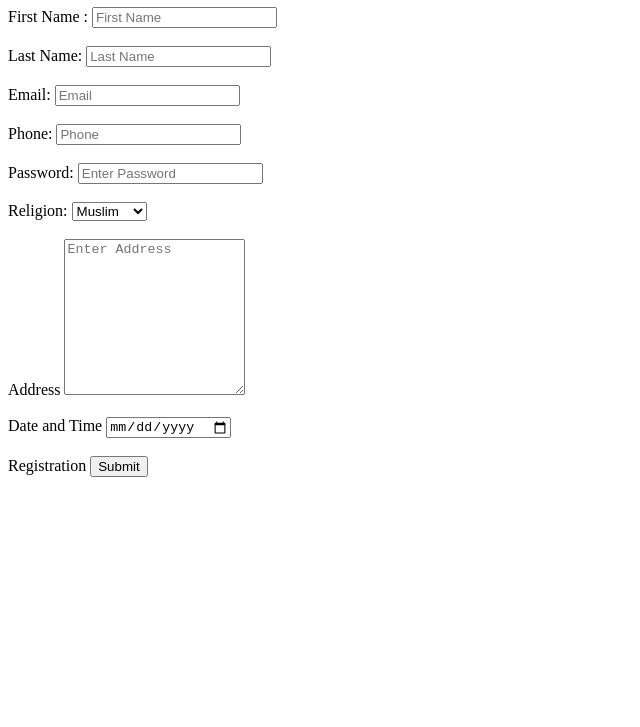
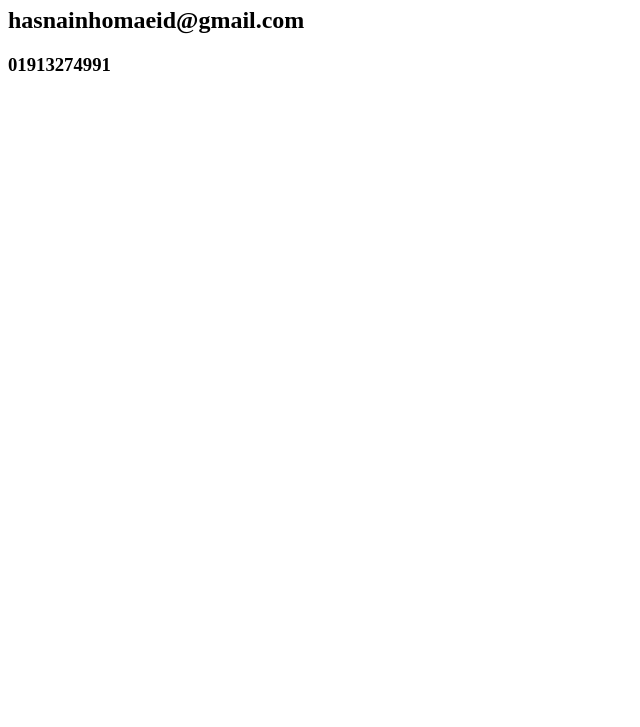
Before and after one commit to hasnain04/html, a plain HTML site: page index.html in a window 1280 px wide. Shown: the part 73-800 px from the top of the page, without its empty margins (0-640 px from the left). Drawn offline with Linux system fonts and the light colour scheme.

Commit message:
Update index.html

```diff
--- a/index.html
+++ b/index.html
@@ -1,35 +1,14 @@
 <!DOCTYPE html>
+<html lang="en">
 <head>
-
-    <title>Google Form</title>
+    <meta charset="UTF-8">
+    <meta http-equiv="X-UA-Compatible" content="IE=edge">
+    <meta name="viewport" content="width=device-width, initial-scale=1.0">
+    <title>Document</title>
 </head>
 <body>
-  <h1>Create User Form</h1>
-  <form action="" method="get/post">
-    <label>First Name :</label>
-                   <input type="text" placeholder="First Name" /><br/><br/>
-    <label>Last Name: </label>
-                   <input type="text" placeholder="Last Name" /><br/><br/>
-    <label>Email: </label>
-                   <input type="Email" placeholder="Email" /><br/><br/>
-    <label>Phone: </label>
-    <input type="Number" placeholder="Phone" /><br/><br/>
-    <label>Password: </label>
-                  <input type="password" placeholder="Enter Password" /><br/><br/>
-    <label>Religion: </label>
-    <select>
-        <option>Muslim</option>
-             <option>Hindu</option>
-             <option>Christian</option>
-        <option>Others</option>
-    </select><br/><br/>
-    <label>Address</label>
-            <textarea placeholder="Enter Address" rows="10" cols="20"></textarea><br/><br/>
-    <label>Date and Time</label>
-            <input type="Date" /><br/><br/>
-           <label>Registration</label>
-    <button type="button">Submit</button>
-    </form>
-
+    <h1>M Hasnain HJ</h1>
+    <h2>hasnainhomaeid@gmail.com</h2>
+    <h3>01913274991</h3>
 </body>
 </html>
```
